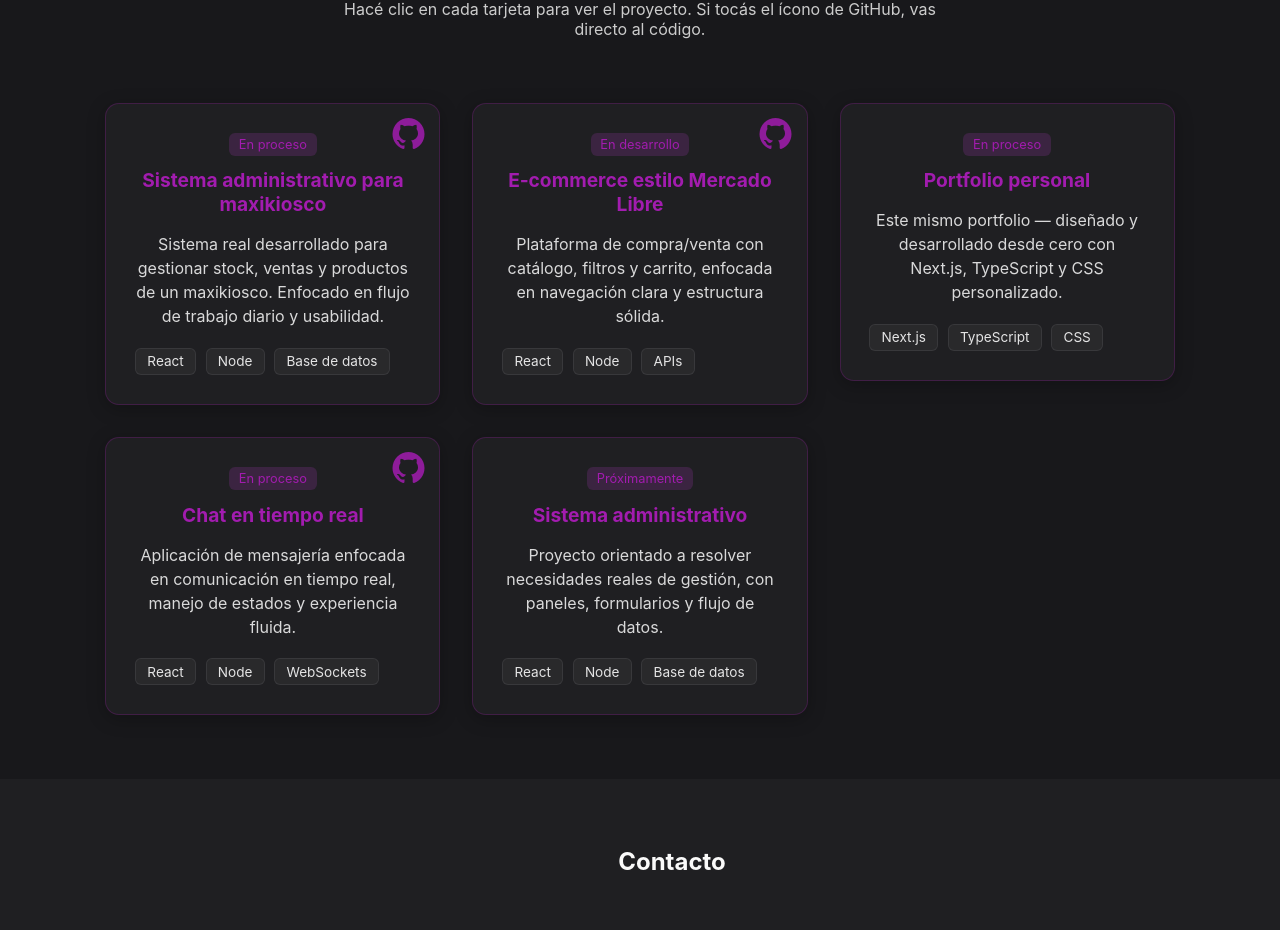
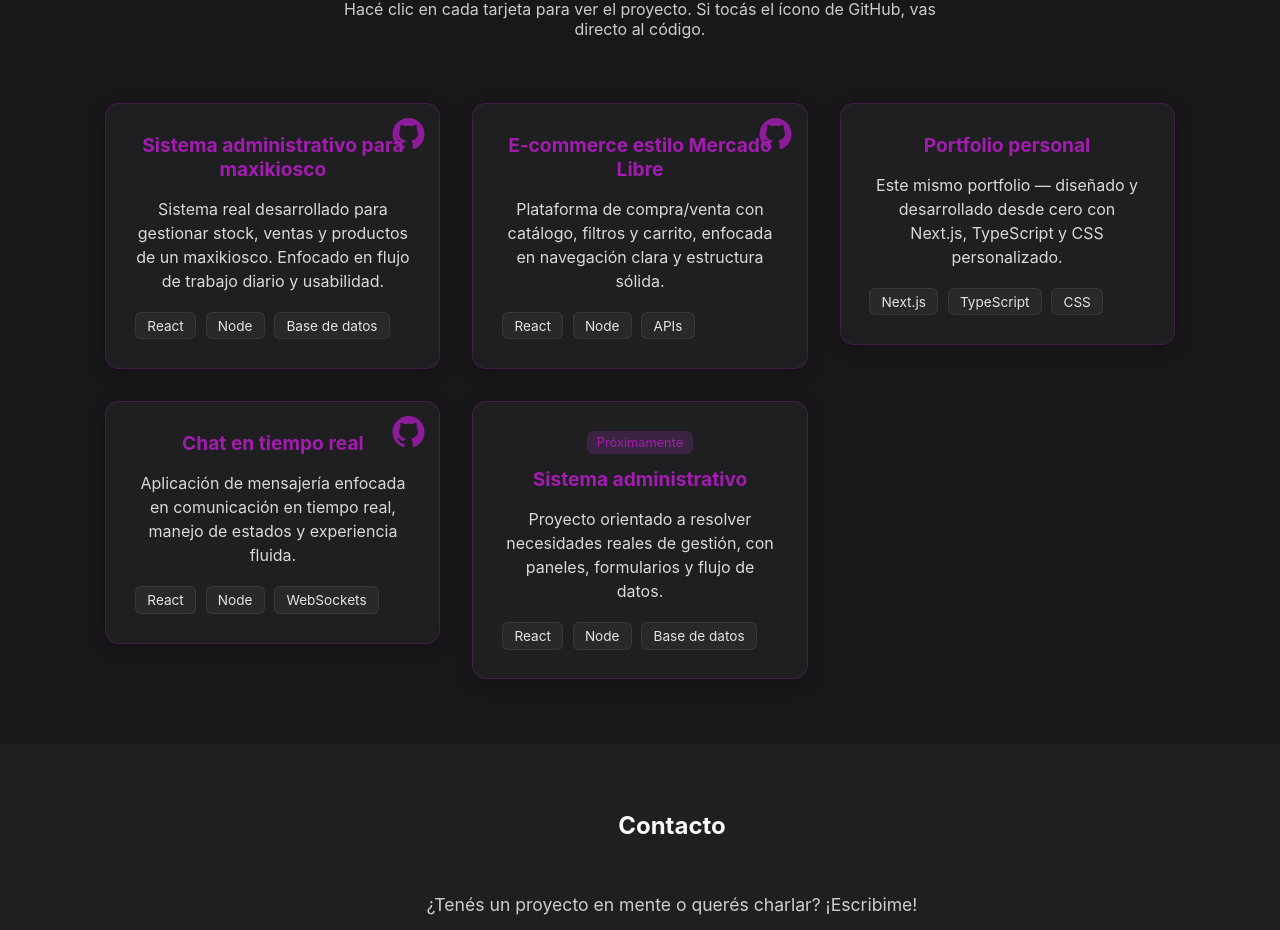
Before and after one commit to rocioayuntamagi/mi-portfolio, a Next.js app: page / in a window 1280 px wide. Shown: the part 2776-3706 px from the top of the page. Built offline with nearby package versions, Linux system fonts and the light colour scheme.

Commit message:
cambios en transicion de proyectos

```diff
--- a/src/app/components/Projects.tsx
+++ b/src/app/components/Projects.tsx
@@ -23,7 +23,6 @@ export default function Projects() {
             rel="noopener noreferrer"
             className="project-card"
           >
-            <span className="project-status">En proceso</span>
             <h3>Sistema administrativo para maxikiosco</h3>
             <p>
               Sistema real desarrollado para gestionar stock, ventas y productos de un maxikiosco.
@@ -54,7 +53,6 @@ export default function Projects() {
             rel="noopener noreferrer"
             className="project-card"
           >
-            <span className="project-status">En desarrollo</span>
             <h3>E‑commerce estilo Mercado Libre</h3>
             <p>
               Plataforma de compra/venta con catálogo, filtros y carrito, enfocada en navegación clara
@@ -80,7 +78,6 @@ export default function Projects() {
         {/* 3 — Portfolio personal */}
         <div className="project-card-wrapper">
           <div className="project-card">
-            <span className="project-status">En proceso</span>
             <h3>Portfolio personal</h3>
             <p>
               Este mismo portfolio — diseñado y desarrollado desde cero con Next.js, TypeScript y CSS personalizado.
@@ -101,7 +98,6 @@ export default function Projects() {
             rel="noopener noreferrer"
             className="project-card"
           >
-            <span className="project-status">En proceso</span>
             <h3>Chat en tiempo real</h3>
             <p>
               Aplicación de mensajería enfocada en comunicación en tiempo real, manejo de estados y experiencia fluida.
```
